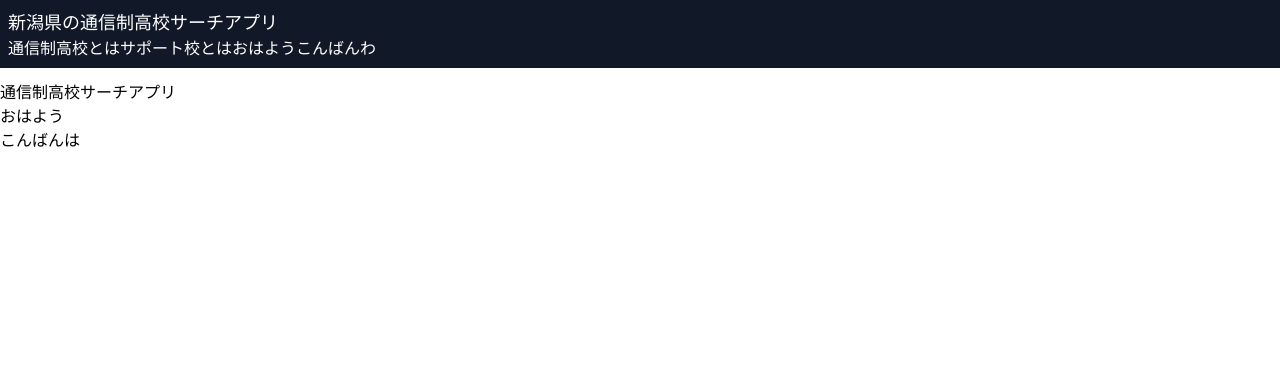
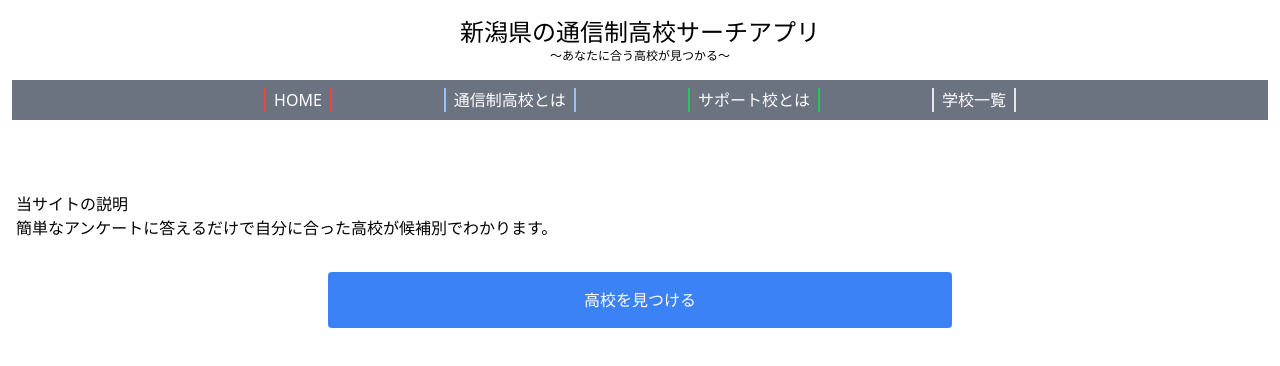
Before and after one commit to Sug1re/correspondence-app, a Next.js app: page / in a window 1280 px wide. Shown: the top 366 px of the page. Built offline with nearby package versions, Linux system fonts and the light colour scheme.

Commit message:
header,必要なページ作成

```diff
--- a/app/header.tsx
+++ b/app/header.tsx
@@ -1,18 +1,41 @@
+import Link from "next/link";
 import React from "react";
 
 const header = () => {
   return (
-    <header className=" fixed top-0 w-full  bg-gray-900 p-2 max-w-full z-50">
-      <nav className="flex justify-between items-center">
+    <header className=" fixed top-0 w-full max-w-full z-50">
+      <nav className="">
         <div className=" block">
-          <div className="text-lg text-white">
+          <div className="text-2xl  flex justify-center mt-4">
             新潟県の通信制高校サーチアプリ
           </div>
-          <div className="text-white flex">
-            <div>通信制高校とは</div>
-            <div>サポート校とは</div>
-            <div>おはよう</div>
-            <div>こんばんわ</div>
+          <div className=" flex justify-center text-xs mb-4">
+            〜あなたに合う高校が見つかる〜
+          </div>
+          <div
+            className=" text-white flex space-x-16 md:space-x-28 justify-center bg-gray-500 p-2 mx-3
+          "
+          >
+            <button className=" border-x-2 border-red-500">
+              <Link href="/" className=" mx-2">
+                HOME
+              </Link>
+            </button>
+            <button className=" border-x-2 border-blue-300">
+              <Link href="/menu/correspondence" className=" mx-2">
+                通信制高校とは
+              </Link>
+            </button>
+            <button className=" border-x-2 border-green-500">
+              <Link href="/menu/support" className=" mx-2">
+                サポート校とは
+              </Link>
+            </button>
+            <button className=" border-x-2">
+              <Link href="/menu/school" className=" mx-2">
+                学校一覧
+              </Link>
+            </button>
           </div>
         </div>
       </nav>
--- a/app/layout.tsx
+++ b/app/layout.tsx
@@ -1,6 +1,5 @@
 import type { Metadata } from "next";
 import localFont from "next/font/local";
-import Header from "./header";
 import "./globals.css";
 
 const geistSans = localFont({
@@ -29,8 +28,8 @@ export default function RootLayout({
       <body
         className={`${geistSans.variable} ${geistMono.variable} antialiased`}
       >
-        <Header />
-        <main>{children}</main>
+        {/* {shouldShowHeader && <Header />} */}
+        <main className="mt-48">{children}</main>
       </body>
     </html>
   );
--- /dev/null
+++ b/app/menu/correspondence/page.tsx
@@ -0,0 +1,15 @@
+import React from "react";
+import Header from "@/app/header";
+
+const correspondence = () => {
+  return (
+    <main>
+      <section>
+        <Header />
+      </section>
+      correspondence
+    </main>
+  );
+};
+
+export default correspondence;
--- /dev/null
+++ b/app/menu/school/page.tsx
@@ -0,0 +1,15 @@
+import React from "react";
+import Header from "@/app/header";
+
+const school = () => {
+  return (
+    <div>
+      <section>
+        <Header />
+      </section>
+      school
+    </div>
+  );
+};
+
+export default school;
--- /dev/null
+++ b/app/menu/support/page.tsx
@@ -0,0 +1,15 @@
+import React from "react";
+import Header from "@/app/header";
+
+const support = () => {
+  return (
+    <div>
+      <section>
+        <Header />
+      </section>
+      support
+    </div>
+  );
+};
+
+export default support;
--- a/app/page.tsx
+++ b/app/page.tsx
@@ -1,9 +1,25 @@
+import React from "react";
+import Link from "next/link";
+import Header from "./header";
+
 export default function Home() {
   return (
     <main>
-      <div className="pt-20">通信制高校サーチアプリ</div>
-      <div>おはよう</div>
-      <div>こんばんは</div>
+      <section>
+        <Header />
+      </section>
+      <section className=" px-4 mb-8">
+        <h1>当サイトの説明</h1>
+        {/* 説明を考える*/}
+        <p>
+          簡単なアンケートに答えるだけで自分に合った高校が候補別でわかります。
+        </p>
+      </section>
+      <section className=" flex justify-center px-4">
+        <button className=" bg-blue-500 px-5 py-4 text-white rounded w-1/2 hover:scale-105 hover:bg-blue-400 duration-200">
+          <Link href="/questionnaire">高校を見つける</Link>
+        </button>
+      </section>
     </main>
   );
 }
--- /dev/null
+++ b/app/questionnaire/page.tsx
@@ -0,0 +1,11 @@
+import React from "react";
+
+export const metadata = {
+  hideHeader: true, // ヘッダーを非表示にするためのフラグ
+};
+
+const questionnaire = () => {
+  return <div></div>;
+};
+
+export default questionnaire;
```
